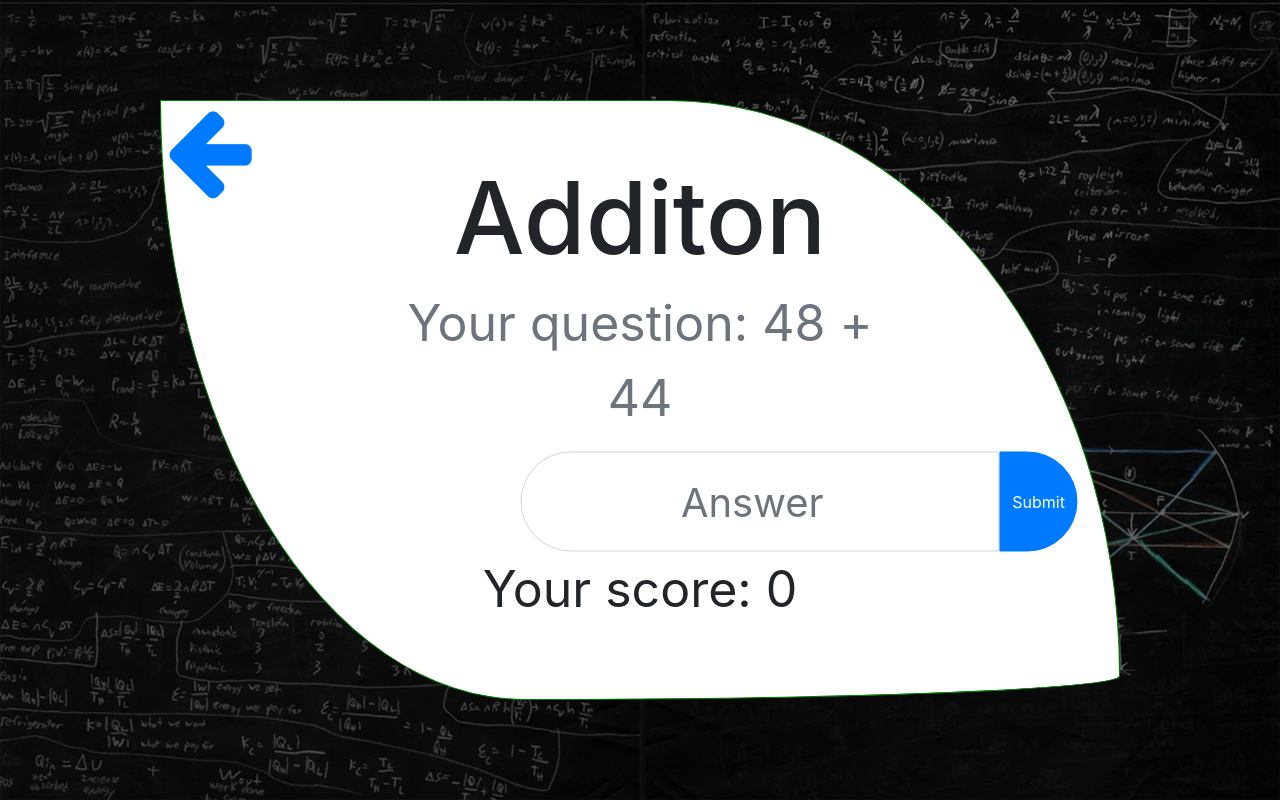
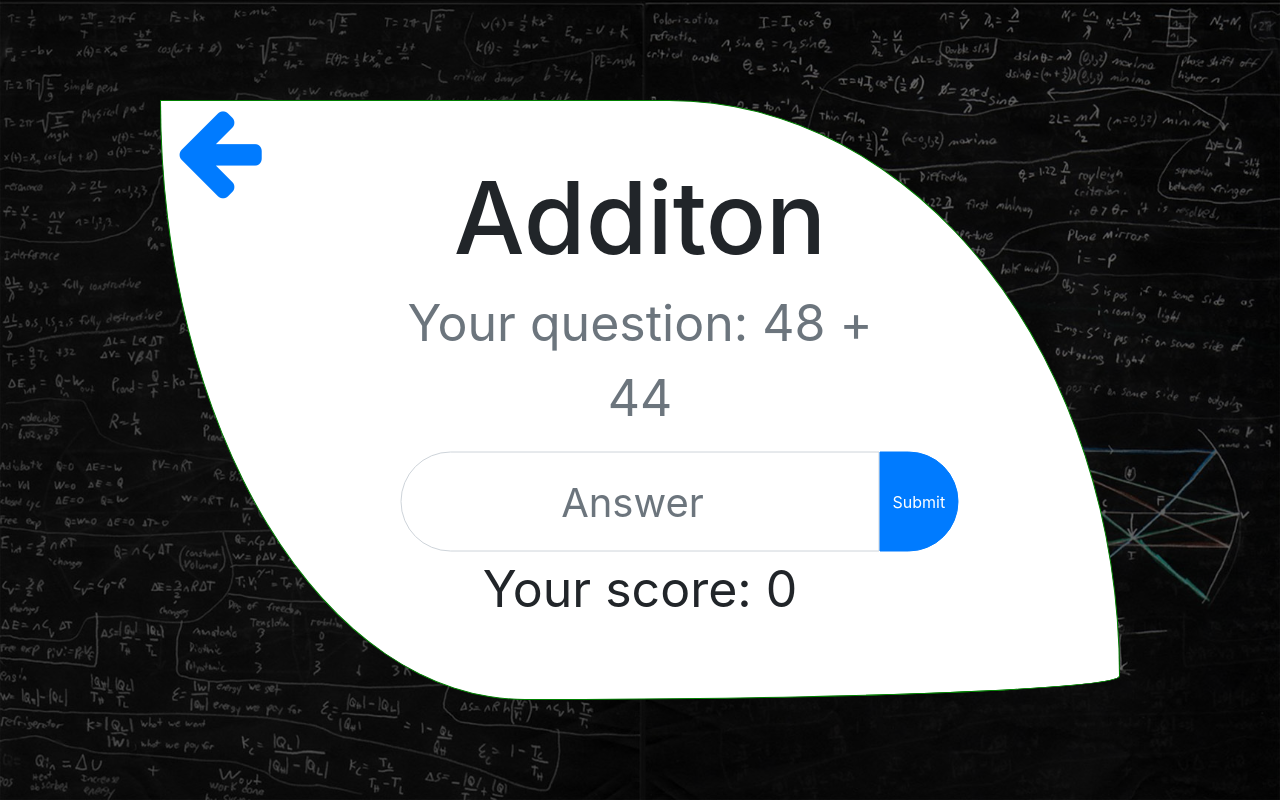
Before and after one commit to StR0vErBG/practicing_my_Math, a plain HTML site: page pages/addition/index.html in a window 1280 px wide. Drawn offline with nearby package versions, Linux system fonts and the light colour scheme.

Commit message:
bootStrap767px

```diff
--- a/pages/addition/index.html
+++ b/pages/addition/index.html
@@ -26,7 +26,7 @@
       integrity="sha384-B4gt1jrGC7Jh4AgTPSdUtOBvfO8shuf57BaghqFfPlYxofvL8/KUEfYiJOMMV+rV"
       crossorigin="anonymous"
     ></script>
-    <link href="../../styles/bootstrap.css" rel="stylesheet" />
+    <link href="../../styles/bootstrapPages.css" rel="stylesheet" />
     <!-- BOOTSTRAP END -->
     <!-- FontAwesome start-->
     <link
--- a/styles/bootstrap.css
+++ b/styles/bootstrapPages.css
@@ -50,8 +50,8 @@ label:focus,
 }
 
 /* MEDIA QUERIES */
-/* small devices ( portrait phones, less than 576px */
-@media (min-width: 300px) {
+/* Small devices (landscape phones, less than 768px) */
+@media (max-width: 767.98px) {
   #container {
     max-width: 100%;
     max-height: 100%;
```
Also changed, not shown: pages/division/index.html (+1 -1 lines), pages/multiplication/index.html (+1 -1 lines), pages/subtraction/index.html (+1 -1 lines).
